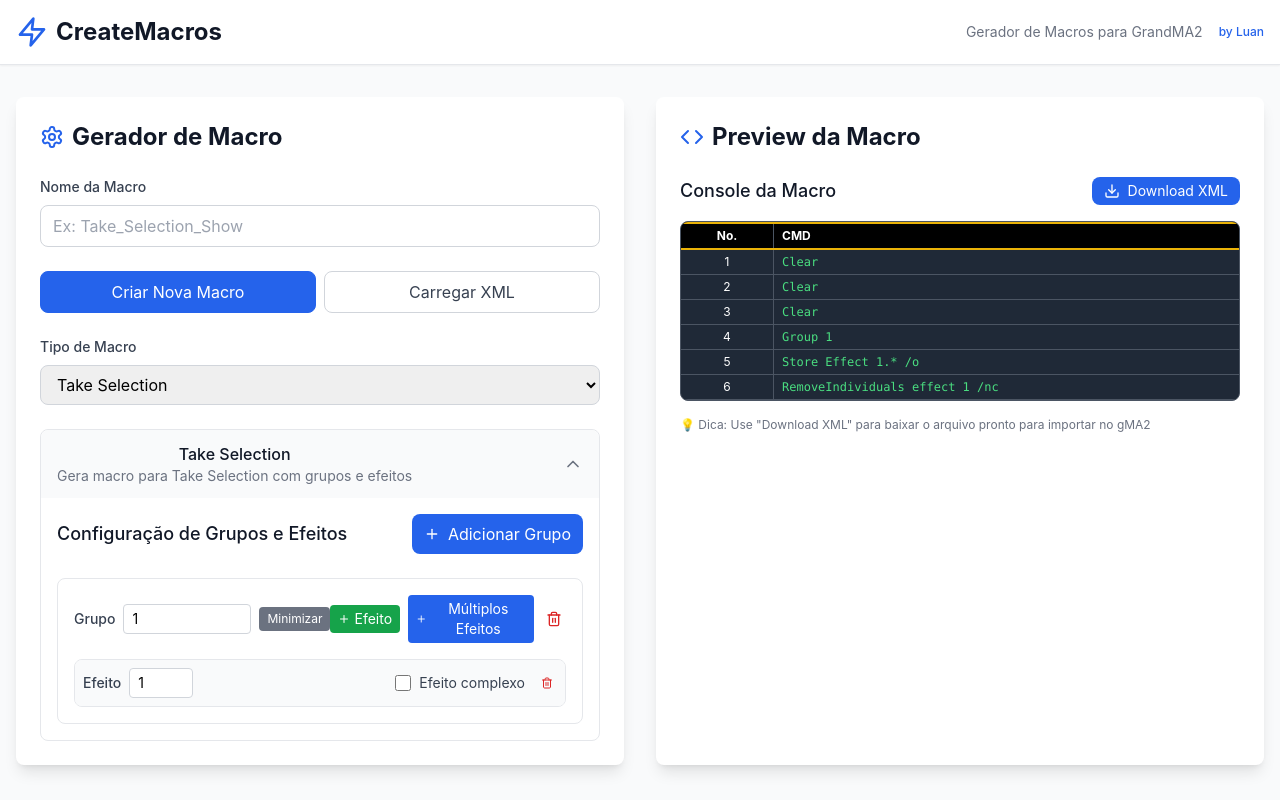
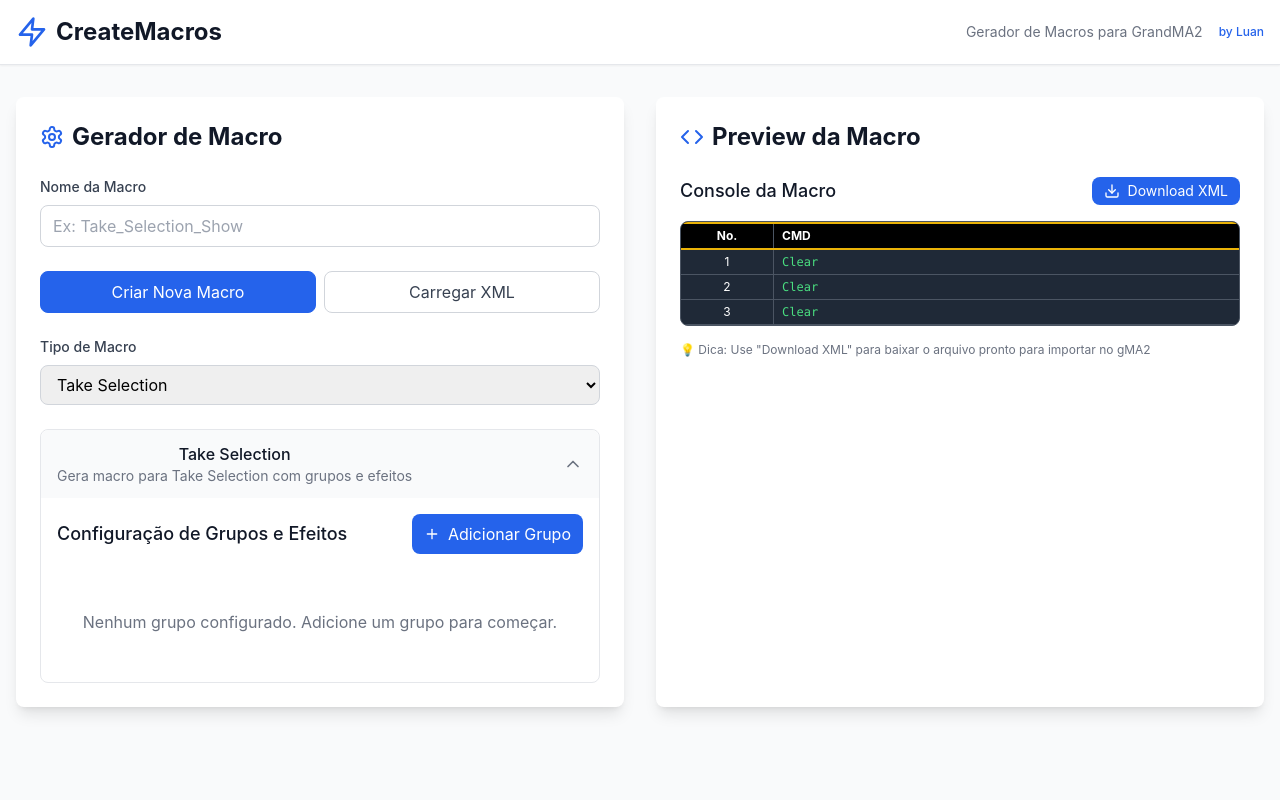
Before and after one commit to LuanGP/CreateMacros, a React (Vite) app: page / in a window 1280 px wide. Shown: the top 800 px of the page. Built offline with nearby package versions, Linux system fonts and the light colour scheme.

Commit message:
Update TakeSelectionGenerator.jsx

```diff
--- a/src/components/generators/TakeSelectionGenerator.jsx
+++ b/src/components/generators/TakeSelectionGenerator.jsx
@@ -2,18 +2,10 @@ import React, { useState, useEffect } from 'react'
 import { Plus, Trash2 } from 'lucide-react'
 
 function TakeSelectionGenerator({ onMacroGenerated, initialGroups }) {
-  const [groups, setGroups] = useState([
-    {
-      id: 1,
-      groupValue: 1,
-      effects: [
-        { id: 1, effectNumber: 1, isComplex: false, effectLines: [] }
-      ]
-    }
-  ])
+  const [groups, setGroups] = useState([])
 
-  const [nextGroupId, setNextGroupId] = useState(2)
-  const [nextEffectId, setNextEffectId] = useState(2)
+  const [nextGroupId, setNextGroupId] = useState(1)
+  const [nextEffectId, setNextEffectId] = useState(1)
   const [nextEffectLineId, setNextEffectLineId] = useState(1)
   const [invalidEffects, setInvalidEffects] = useState({})
   const [invalidLines, setInvalidLines] = useState({})
```
